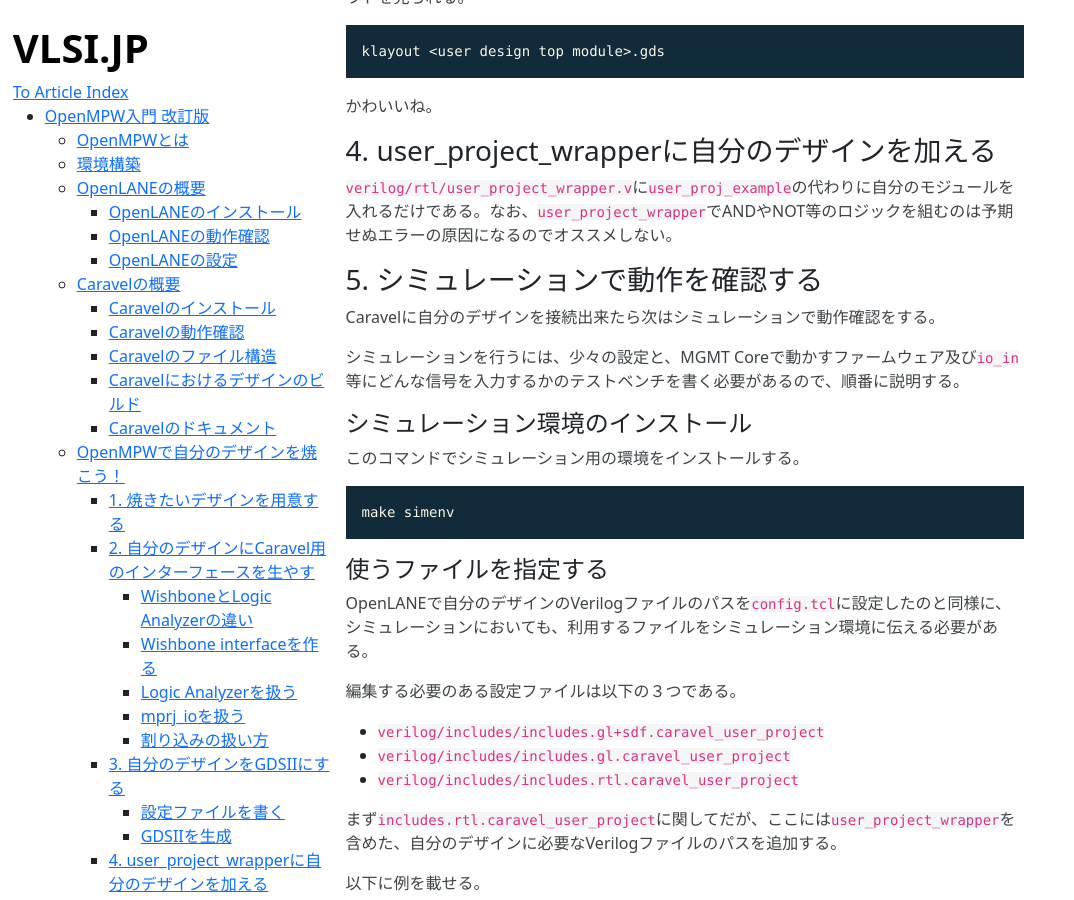
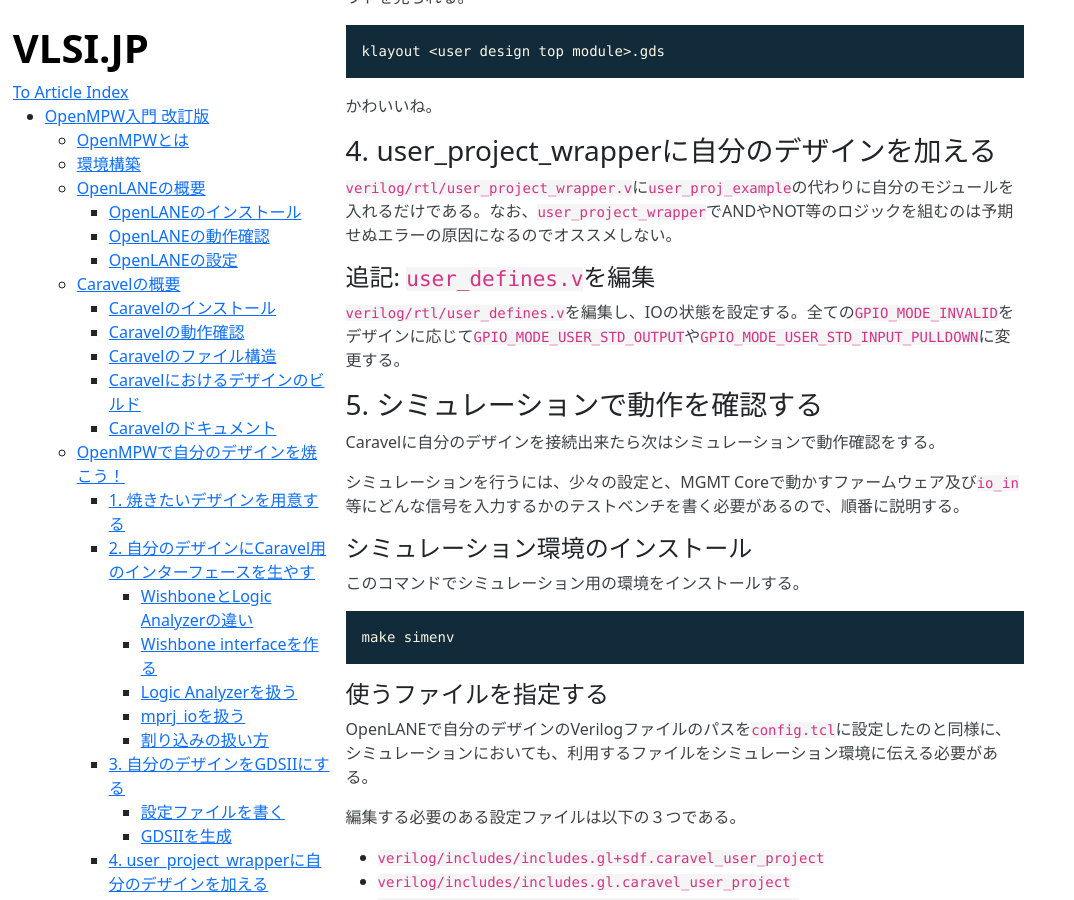
Before and after one commit to Cra2yPierr0t/Cra2yPierr0t.github.io, a Jekyll site: the page built from OpenMPW.md, in a window 1280 px wide and 900 px high, scrolled down 18276 px. Shown: the whole window, without its empty margins (0-1074 px from the left). Built offline with Jekyll 4.4.1, drawn with Linux system fonts in a browser that asks for light colours; some of the changed text lies outside the part shown.

Commit message:
add user_define.v

```diff
--- a/OpenMPW.md
+++ b/OpenMPW.md
@@ -603,6 +603,9 @@
 ### 4. user_project_wrapperに自分のデザインを加える
 `verilog/rtl/user_project_wrapper.v`に`user_proj_example`の代わりに自分のモジュールを入れるだけである。なお、`user_project_wrapper`でANDやNOT等のロジックを組むのは予期せぬエラーの原因になるのでオススメしない。
 
+#### 追記: `user_defines.v`を編集
+`verilog/rtl/user_defines.v`を編集し、IOの状態を設定する。全ての`GPIO_MODE_INVALID`をデザインに応じて`GPIO_MODE_USER_STD_OUTPUT`や`GPIO_MODE_USER_STD_INPUT_PULLDOWN`に変更する。
+
 ### 5. シミュレーションで動作を確認する
 Caravelに自分のデザインを接続出来たら次はシミュレーションで動作確認をする。
 
```
Also changed, not shown: Introduction_to_OpenMPW.md (+3 -0 lines).
